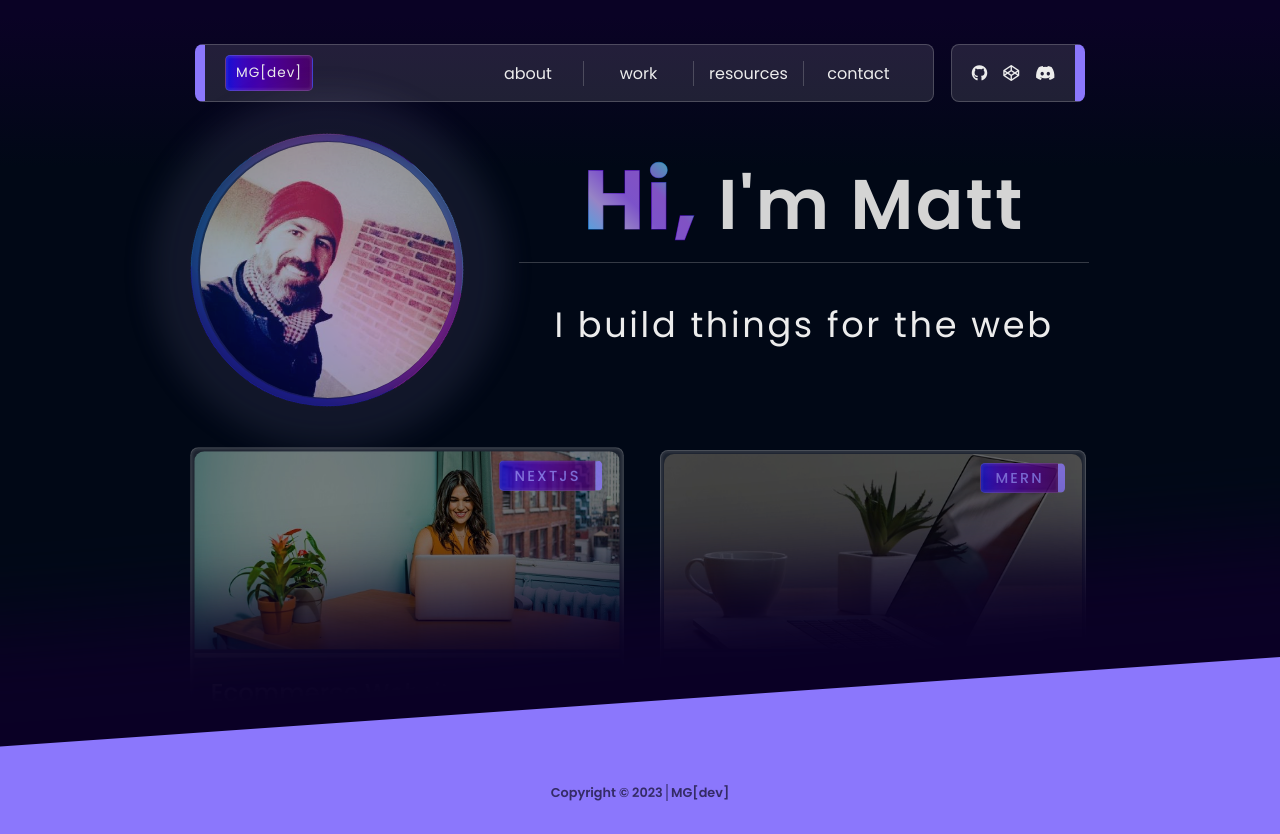
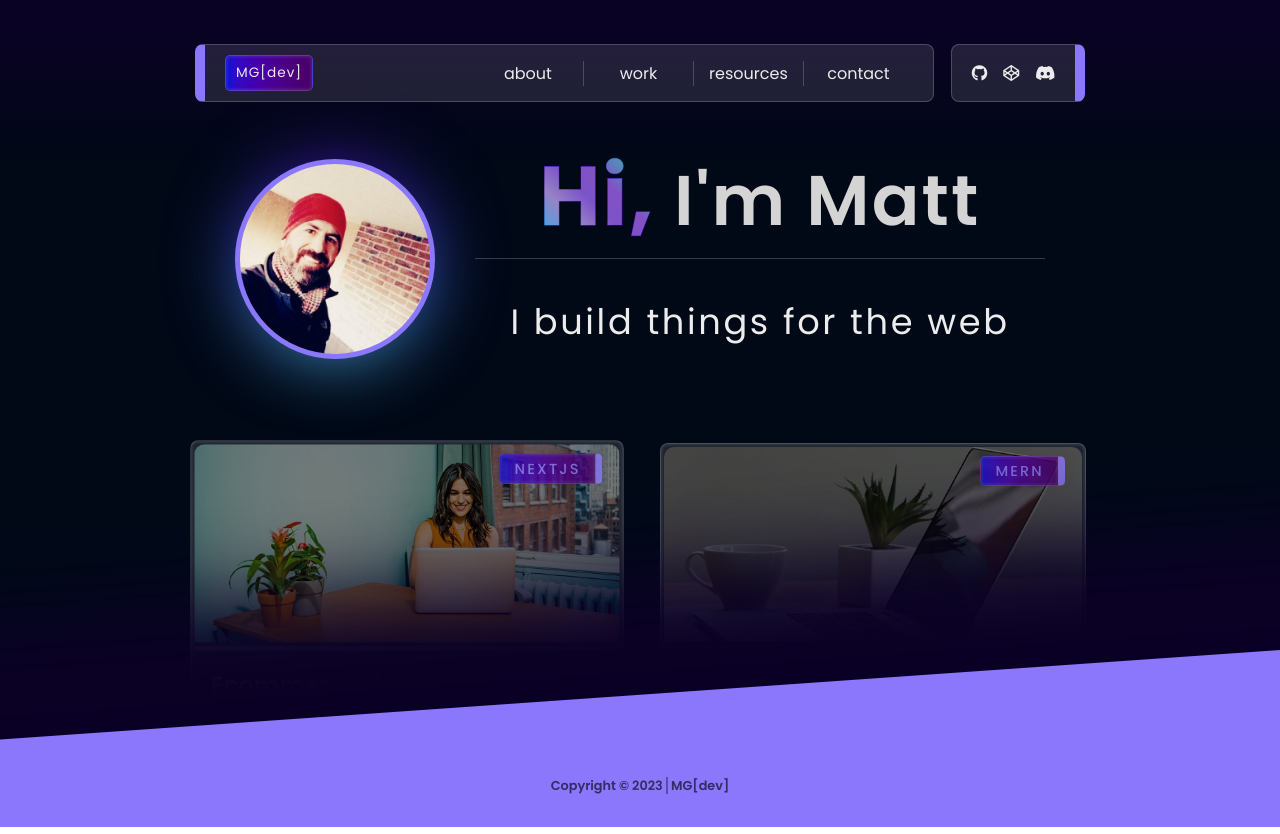
Before and after one commit to midcenturydude7/nextjs-portfolio-site-design, a plain HTML site: page index.html in a window 1280 px wide. Drawn offline with Linux system fonts and the light colour scheme.

Commit message:
Updated hero image

```diff
--- a/index.html
+++ b/index.html
@@ -43,7 +43,7 @@
         <!-- <div class="hero-image--container">
           <img src="./images/MG_Avatar.jpg" alt="Avatar" class="hero-image" />
         </div> -->
-        <div class="image-wrapper">
+        <!-- <div class="image-wrapper">
           <div class="gradient-container">
             <div></div>
             <div></div>
@@ -52,7 +52,8 @@
             <div></div>
             <div></div>
           </div>
-        </div>
+        </div> -->
+        <div class="gradient-hero"></div>
         <div class="main-content">
           <h1 class="main-title"><span class="gradient">Hi,</span> I'm Matt</h1>
           <p>I build things for the web</p>
--- a/styles/gradient.css
+++ b/styles/gradient.css
@@ -4,7 +4,16 @@
   inherits: false;
 }
 
+@property --rotate {
+  syntax: "<angle>";
+  initial-value: 132deg;
+  inherits: false;
+}
+
 :root {
+  --card-height: 25vh;
+  --card-width: calc(var(--card-height) / 1);
+
   --clr-1: hsl(240deg 85% 45%) 0%;
   --clr-2: hsl(209, 90%, 42%) 10%;
   --clr-3: hsl(257, 40%, 48%) 20%;
@@ -16,6 +25,7 @@
   --clr-9: hsl(277, 32%, 33%) 80%;
   --clr-10: hsl(59, 85%, 45%) 90%;
   --clr-11: hsl(250, 79%, 59%) 100%;
+
   --gradient-02: linear-gradient(
     45deg,
     hsl(240deg 85% 45%) 0%,
@@ -69,6 +79,66 @@
   margin: 0.4275em 0 0 0.8em;
 }
 
+.gradient-hero {
+  position: relative;
+  width: var(--card-width);
+  height: var(--card-height);
+  background-image: url(../images/MG_Avatar.jpg);
+  background-size: cover;
+  border-radius: 50%;
+  border: 5px solid #8b77fc;
+  border-image-outset: 10px;
+
+  display: flex;
+  justify-content: center;
+  align-items: center;
+  opacity: 1;
+
+  &::before {
+    position: absolute;
+    top: 0;
+    left: 0;
+    content: "";
+    width: 100%;
+    height: 100%;
+    border-radius: 50%;
+    background-image: radial-gradient(
+      var(--rotate),
+      #5ddcff,
+      #3c67e3,
+      43%,
+      #4e00c2
+    );
+    z-index: -1;
+    animation: spin 10s linear infinite;
+  }
+
+  &::after {
+    position: absolute;
+    top: calc(var(--card-height) / 75);
+    left: 0;
+    right: 0;
+    content: "";
+    width: 100%;
+    height: 100%;
+    margin: 0 auto;
+    transform: scale(0.95);
+    border-radius: 50%;
+    filter: blur(calc(var(--card-height) / 5));
+    background-image: linear-gradient(
+      var(--rotate),
+      #5ddcff,
+      #3c67e3 43%,
+      #4e00c2
+    );
+    opacity: 1;
+    z-index: -1;
+
+    transition: opacity 0.5s;
+    animation: spin 5s linear infinite;
+  }
+}
+
 @keyframes rotation {
   0% {
     --gradient-angle: 0deg;
@@ -77,3 +147,12 @@
     --gradient-angle: 360deg;
   }
 }
+
+@keyframes spin {
+  0% {
+    --rotate: 0deg;
+  }
+  100% {
+    --rotate: 360deg;
+  }
+}
```
